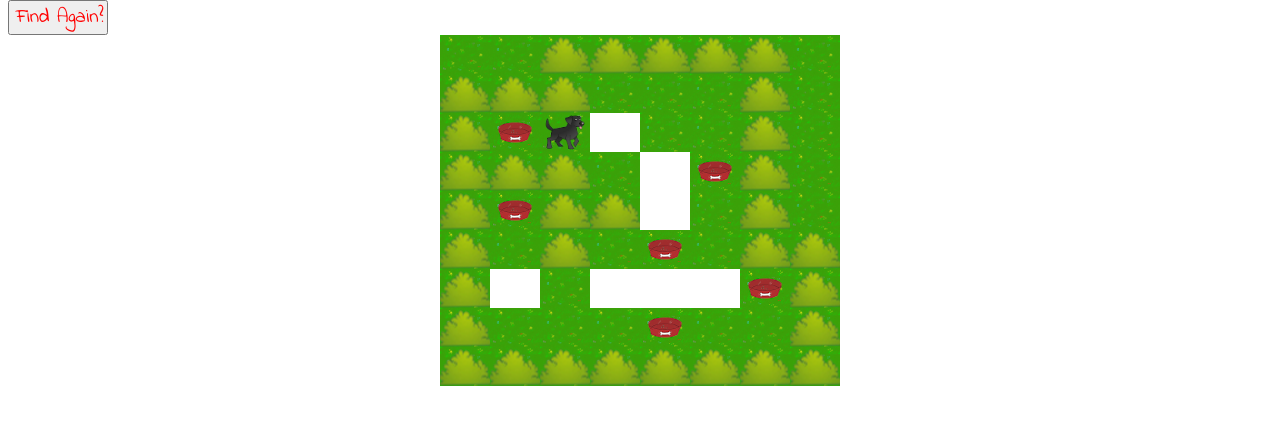
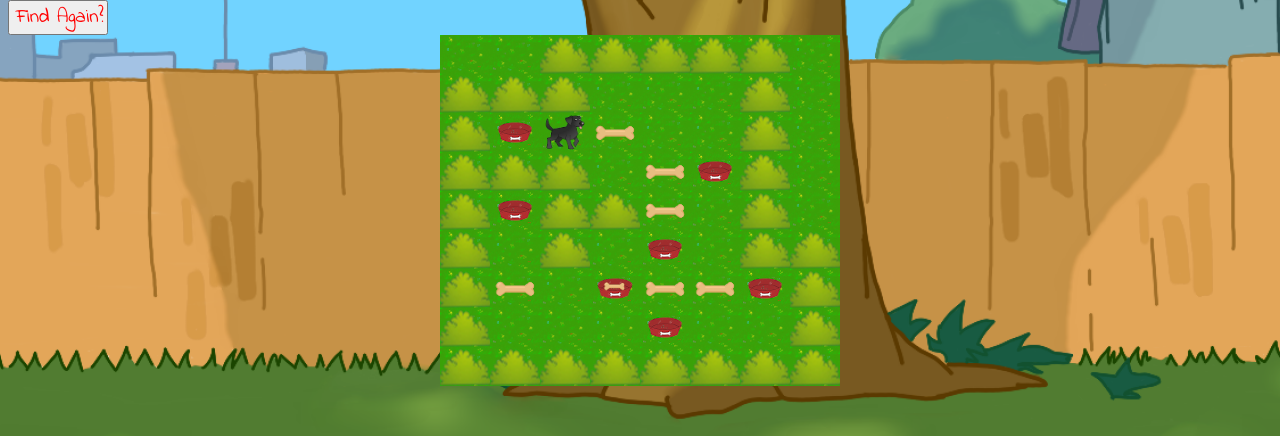
Before and after one commit to korenenyles/js-sokoban, a plain HTML site: page index.html in a window 1280 px wide. Shown: the part 364-800 px from the top of the page. Drawn offline with Linux system fonts and the light colour scheme; the site is published under a folder, as on GitHub Pages, so addresses that start at the root find nothing.

Commit message:
Fixes issue with images

```diff
--- a/style.css
+++ b/style.css
@@ -15,7 +15,7 @@ h2 {
   font-size: 35px;
 }
 body {
-  background-image: url(/images/a12f3cd259218bc5109aa7ad88d9af47.png);
+  background-image: url("images/a12f3cd259218bc5109aa7ad88d9af47.png");
   background-repeat: no-repeat;
   font-family: "Indie Flower", cursive;
 }
@@ -67,7 +67,7 @@ main {
   display: flex;
   height: 39px;
   width: 50px;
-  background-image: url("/images/boneingrass.png");
+  background-image: url("images/boneingrass.png");
   background-repeat: no-repeat;
 }
 
@@ -83,7 +83,7 @@ main {
   display: flex;
   height: 39px;
   width: 50px;
-  background-image: url("/images/boneinbowl.png");
+  background-image: url("images/boneinbowl.png");
   background-repeat: no-repeat;
 }
 
```
